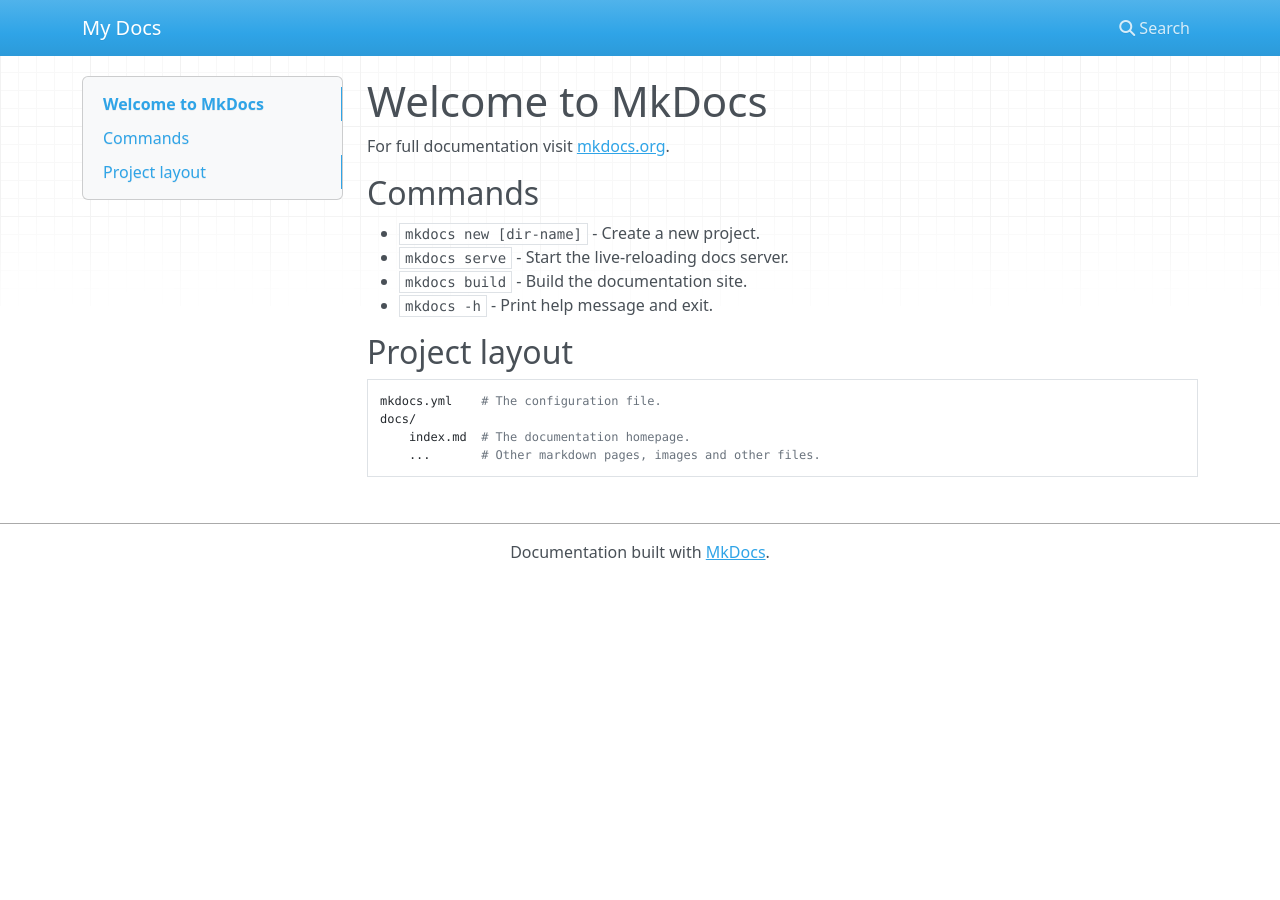
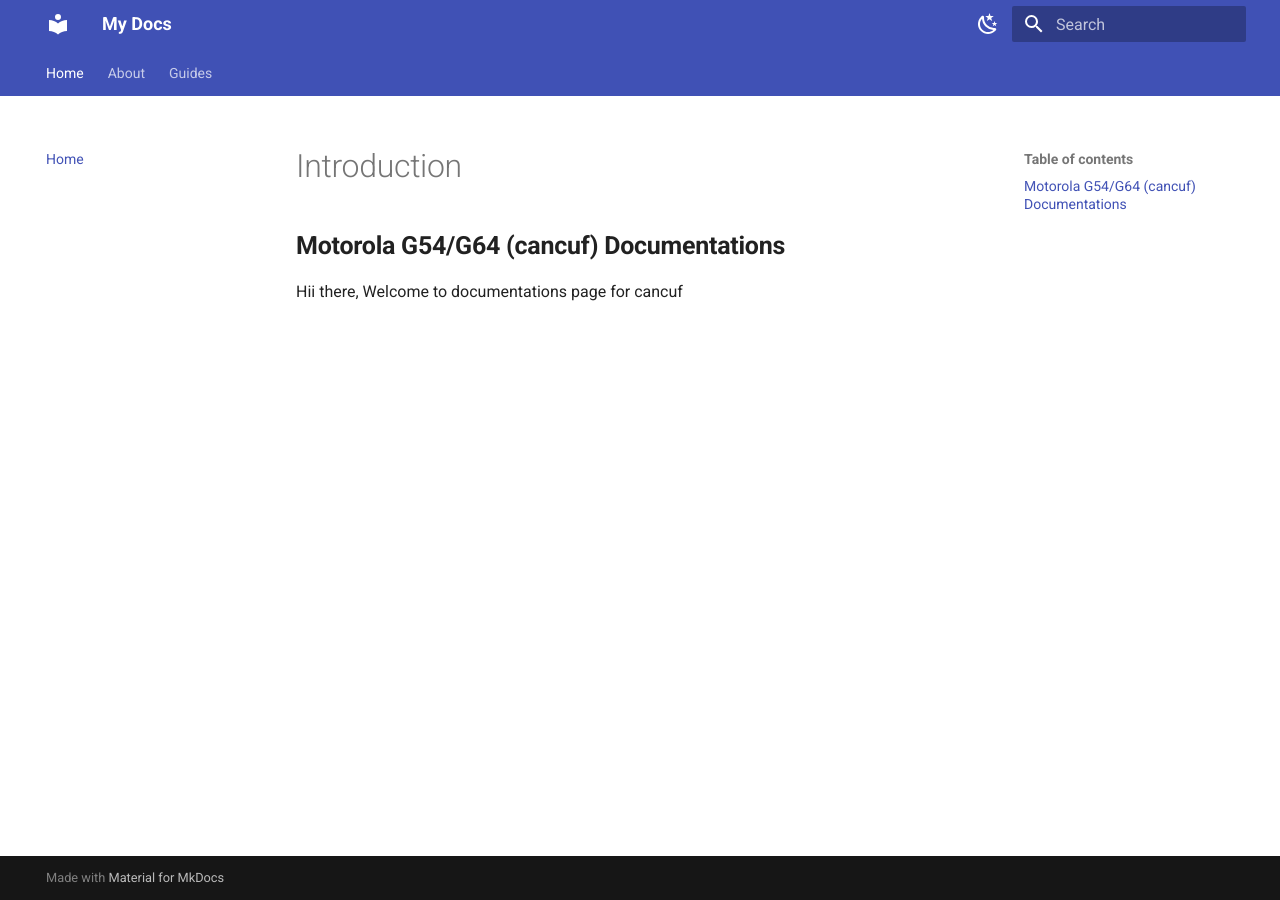
Before and after one commit to rvsmooth/cancufdocs, an MkDocs documentation site: the page built from docs/index.md, in a window 1280 px wide. Built offline with MkDocs 1.6.1 and Material for MkDocs 9.7.7, drawn with Linux system fonts in a browser that asks for light colours; nearby versions of some CDN libraries.

Commit message:
chore: Bootloader unlock docs

```diff
--- a/docs/index.md
+++ b/docs/index.md
@@ -1,17 +1,6 @@
-# Welcome to MkDocs
+# Introduction
 
-For full documentation visit [mkdocs.org](https://www.mkdocs.org).
+## **Motorola G54/G64 (cancuf) Documentations**
 
-## Commands
-
-* `mkdocs new [dir-name]` - Create a new project.
-* `mkdocs serve` - Start the live-reloading docs server.
-* `mkdocs build` - Build the documentation site.
-* `mkdocs -h` - Print help message and exit.
-
-## Project layout
-
-    mkdocs.yml    # The configuration file.
-    docs/
-        index.md  # The documentation homepage.
-        ...       # Other markdown pages, images and other files.
+Hii there,
+Welcome to documentations page for cancuf
--- a/mkdocs.yml
+++ b/mkdocs.yml
@@ -1 +1,29 @@
 site_name: My Docs
+
+nav:
+  - Home: index.md
+  - About: about.md
+  - Guides:
+      - Bootloader Unlock: guides/bl_unlock.md
+      - Custom ROM Flashing: guides/cr_flashing.md
+
+theme:
+  name: 'material'
+  palette:
+    - scheme: default
+      primary: 'indigo'
+      accent: 'indigo'
+      toggle:
+        icon: material/weather-night
+        name: Switch to dark mode
+    - scheme: slate
+      primary: 'indigo'
+      accent: 'indigo'
+      toggle:
+        icon: material/weather-sunny
+        name: Switch to light mode
+  features:
+    - navigation.tabs
+
+markdown_extensions:
+  - attr_list
```
Also changed, not shown: docs/guides/bl_unlock.md (added, +95 -0 lines), docs/about.md (added), docs/assets/mobile_screenshots/Flash.png.png (added), docs/assets/mobile_screenshots/Reboot_yes_or_no.jpg.png (added), docs/assets/mobile_screenshots/apply_update.png.png (added), docs/assets/mobile_screenshots/recovery.png.png (added), docs/assets/pc_screenshots/Moto_webiste.png (added), docs/assets/pc_screenshots/Screenshot_(12).png (added), docs/assets/pc_screenshots/TFS.png (added), docs/assets/pc_screenshots/cmd.png (added), docs/assets/pc_screenshots/platform_tools_folder.png (added), docs/assets/pc_screenshots/url.png (added), docs/guides/cr_flashing.md (added), 1 other file.
